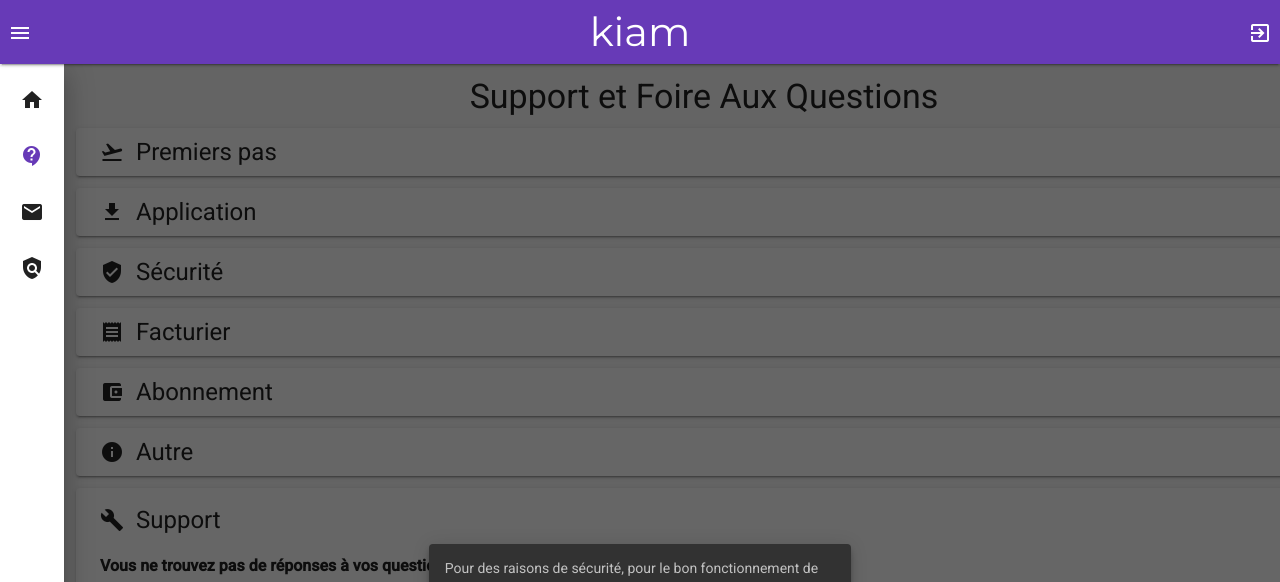
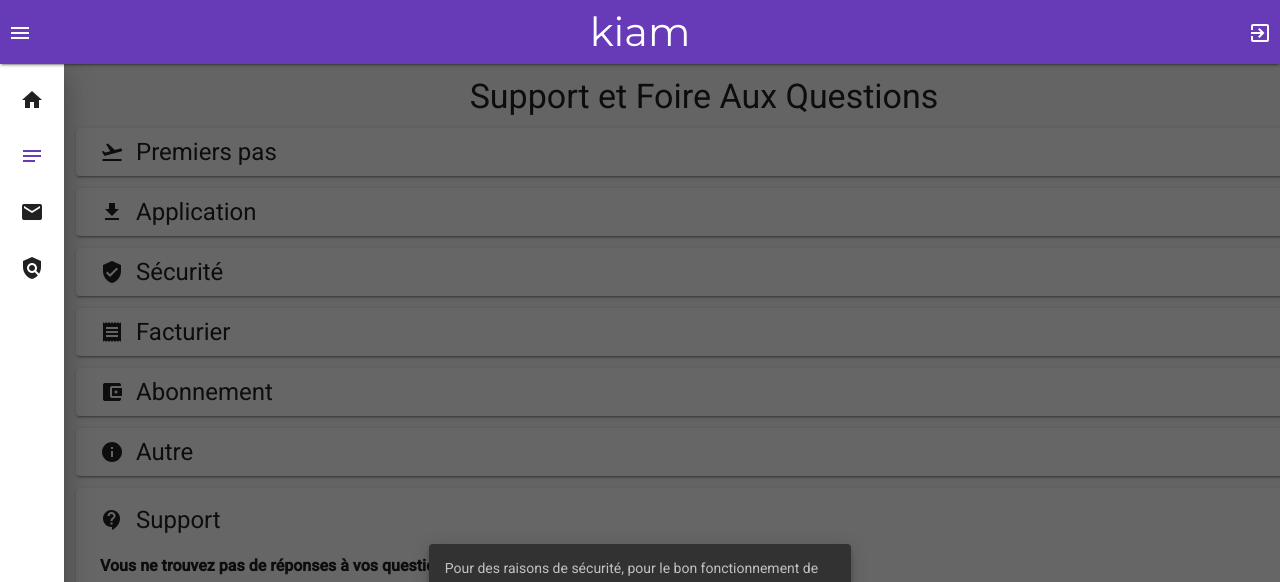
Before and after one commit to trendev/kiam-welcome, an Angular app: page /support in a window 1280 px wide. Both pictures are taken after a click on the button "menu". Shown: the top 582 px of the page. Built offline with nearby package versions, Linux system fonts and the light colour scheme.

Commit message:
change icons

```diff
--- a/src/app/app.component.html
+++ b/src/app/app.component.html
@@ -19,7 +19,7 @@
           <mat-icon matListIcon>home</mat-icon>
         </a>
         <a mat-list-item routerLink="support" routerLinkActive="active" (click)="sidenav.close()">
-          <mat-icon matListIcon>contact_support</mat-icon>
+          <mat-icon matListIcon>notes</mat-icon>
         </a>
         <a mat-list-item (click)="sidenav.close()"
           [href]="contact"
--- a/src/app/faq/support/support.component.html
+++ b/src/app/faq/support/support.component.html
@@ -2,7 +2,7 @@
     <mat-expansion-panel-header>
         <mat-panel-title>
             <div class="faq-title">
-                <i class="material-icons">build</i>
+                <i class="material-icons">contact_support</i>
                 <h1>Support</h1>
             </div>
         </mat-panel-title>
```
